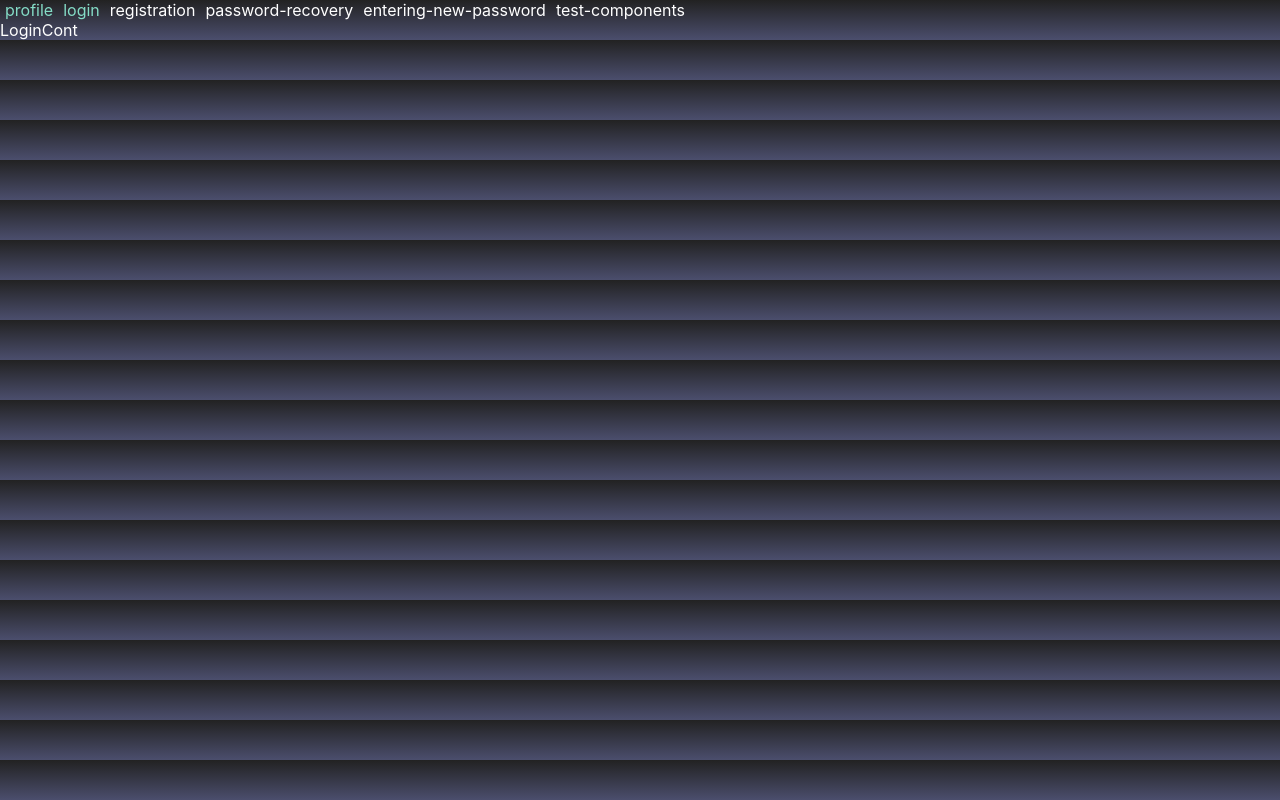
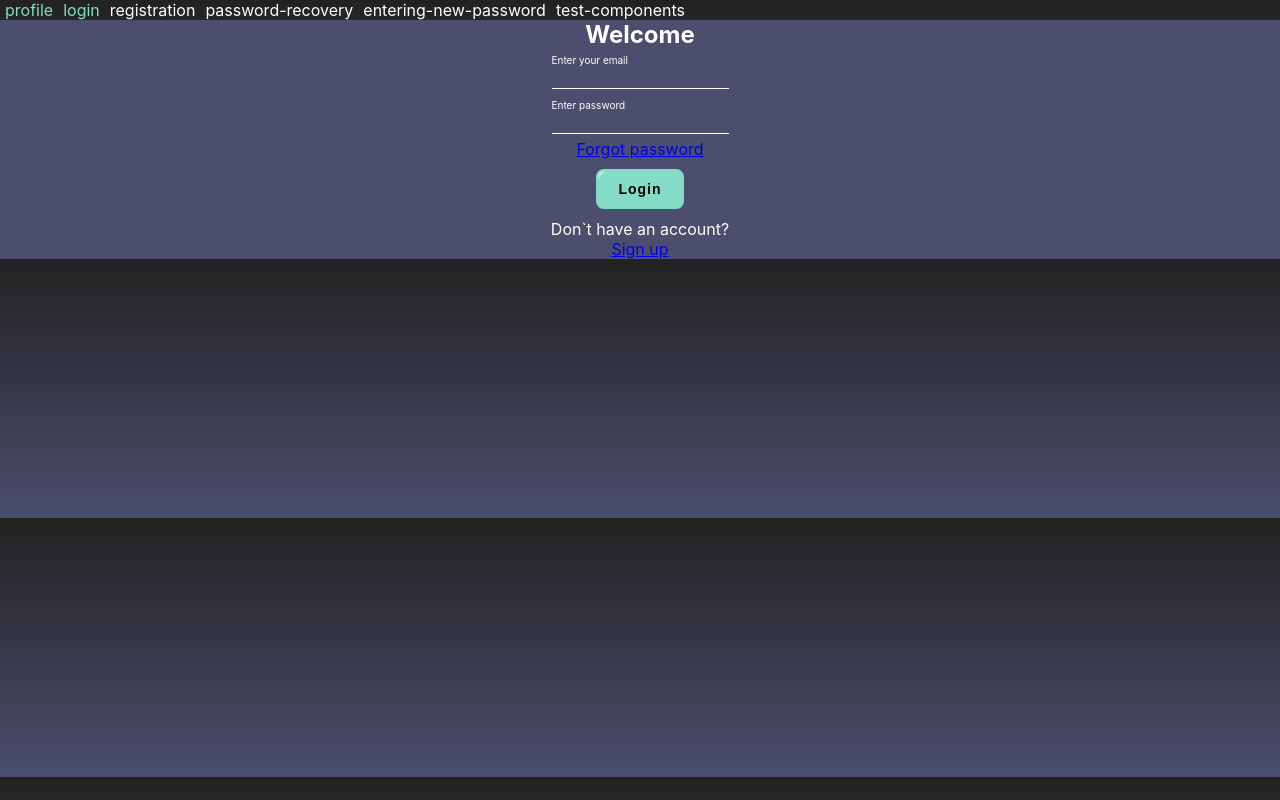
Before and after one commit to username91355/cards, a React (Create React App) app: page /login in a window 1280 px wide. Built offline with nearby package versions, Linux system fonts and the light colour scheme.

Commit message:
d1-added: Login JSX, login-reducer.ts (template).

```diff
--- a/src/app/App.tsx
+++ b/src/components/app/App.tsx
@@ -3,8 +3,8 @@ import './App.css';
 import {Provider} from "react-redux";
 import {BrowserRouter} from "react-router-dom";
 import HeaderCont from "../header/HeaderCont";
-import {AppRoutes} from "../components/routes/AppRoutes";
-import { store } from '../store/store';
+import {AppRoutes} from "../routes/AppRoutes";
+import { store } from '../../store/store';
 
 function App() {
 
--- a/src/header/HeaderCont.tsx
+++ b/src/components/header/HeaderCont.tsx
@@ -1,5 +1,5 @@
 import React from 'react';
-import {SuperNavLink} from "../components/common/SuperNavLink/SuperNavLink";
+import {SuperNavLink} from "../common/SuperNavLink/SuperNavLink";
 
 const HeaderCont = () => {
     return (
--- a/src/index.tsx
+++ b/src/index.tsx
@@ -1,7 +1,7 @@
 import React from 'react';
 import ReactDOM from 'react-dom';
 import './index.css';
-import App from './app/App';
+import App from './components/app/App';
 
 ReactDOM.render(
     <React.StrictMode>
--- /dev/null
+++ b/src/pages/login/Login.module.css
@@ -0,0 +1,6 @@
+.login__wrapper {
+    display: flex;
+    flex-direction: column;
+    align-items: center;
+    background-color: #4b4e6d;
+}
--- a/src/pages/login/LoginCont.tsx
+++ b/src/pages/login/LoginCont.tsx
@@ -1,9 +1,20 @@
 import React from 'react';
+import s from './Login.module.css';
+import {SuperInput} from '../../components/common/SuperInput/SuperInput';
+import {SuperButton} from '../../components/common/SuperButton/SuperButton';
+import {Link} from "react-router-dom";
 
-const LoginCont = () => {
+const LoginCont:React.FC = () => {
+
     return (
-        <div>
-            LoginCont
+        <div className={s.login__wrapper}>
+            <h2>Welcome</h2>
+            <SuperInput type={'email'} label={'Enter your email'}/>
+            <SuperInput type={'password'} label={'Enter password'}/>
+            <Link to='/password-recovery'>Forgot password</Link>
+            <SuperButton title={'Login'} type={'primary'}/>
+            <p>Don`t have an account?</p>
+            <Link to='/registration'>Sign up</Link>
         </div>
     );
 };
--- /dev/null
+++ b/src/store/reducers/login-reducer.ts
@@ -0,0 +1,22 @@
+import {Nullable} from "../../utils/types/types";
+
+const iState = {
+    _id: null as Nullable<string>,
+    email: null as Nullable<string>,
+    name: null as Nullable<string>,
+    avatar: null as Nullable<string>,
+    publicCardPacksCount: null as Nullable<number>,
+    created: null as Nullable<Date>,
+    updated: null as Nullable<Date>,
+    isAdmin: null as Nullable<boolean>,
+    verified: null as Nullable<boolean>,
+    rememberMe: null as Nullable<boolean>,
+    error: null as Nullable<string>
+}
+
+export const loginReducer = (state: any = iState, action: any) => {
+    switch (action.type) {
+        default:
+            return state;
+    }
+};
--- a/src/store/store.ts
+++ b/src/store/store.ts
@@ -2,9 +2,11 @@ import {applyMiddleware, combineReducers, createStore} from "redux";
 import thunk, { ThunkAction } from "redux-thunk";
 import {profileReducer} from "./reducers/profile-reducer";
 import {authReducer} from "./reducers/auth-reducer";
+import {loginReducer} from "./reducers/login-reducer";
 
 const rootReducer = combineReducers({
     auth: authReducer,
+    login: loginReducer,
     profile: profileReducer,
 });
 
--- /dev/null
+++ b/src/utils/types/types.ts
@@ -0,0 +1 @@
+export type Nullable<T> = T | null;
```
Also changed, not shown: src/components/app/App.css (added).
